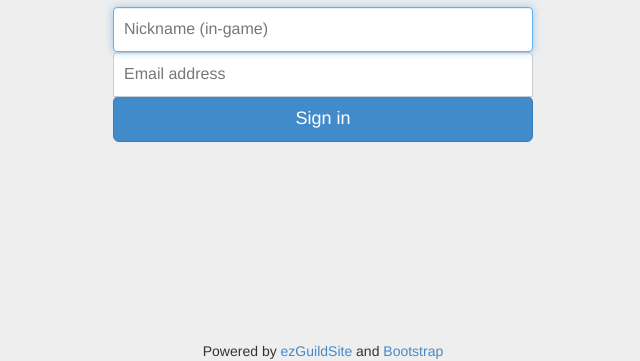
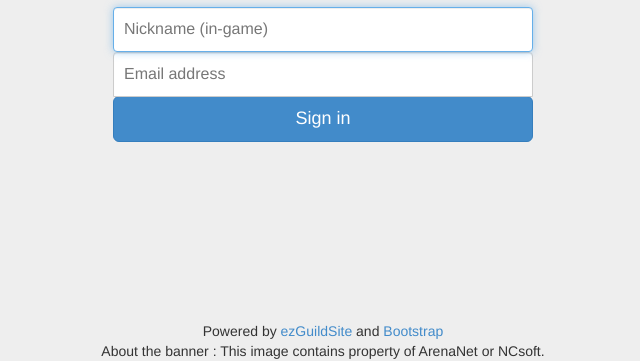
Before and after one commit to laryakan/ezGuild-website, a website: page index.html in a window 1280 px wide. Shown: the part 439-800 px from the top of the page, without its empty margins (317-957 px from the left). Drawn offline with Linux system fonts and the light colour scheme.

Commit message:
WIP - 20140806

```diff
--- a/css/ezGuild.css
+++ b/css/ezGuild.css
@@ -20,7 +20,7 @@ html,body{
 }
 
 footer{
-    height: 20px;
+    height: 40px;
     width:100%;
     position: absolute;
     text-align: center;
--- a/index.html
+++ b/index.html
@@ -46,7 +46,8 @@
       </form>
 
     </div> <!-- /container -->
-    <footer>Powered by <a href="https://github.com/laryakan/ezGuildSite">ezGuildSite</a> and <a href="http://getbootstrap.com/">Bootstrap</a></footer>
+    <footer>Powered by <a href="https://github.com/laryakan/ezGuildSite">ezGuildSite</a> and <a href="http://getbootstrap.com/">Bootstrap</a><br/>
+    About the banner : This image contains property of ArenaNet or NCsoft.</footer>
 
     <!-- Bootstrap core JavaScript
     ================================================== -->
```
